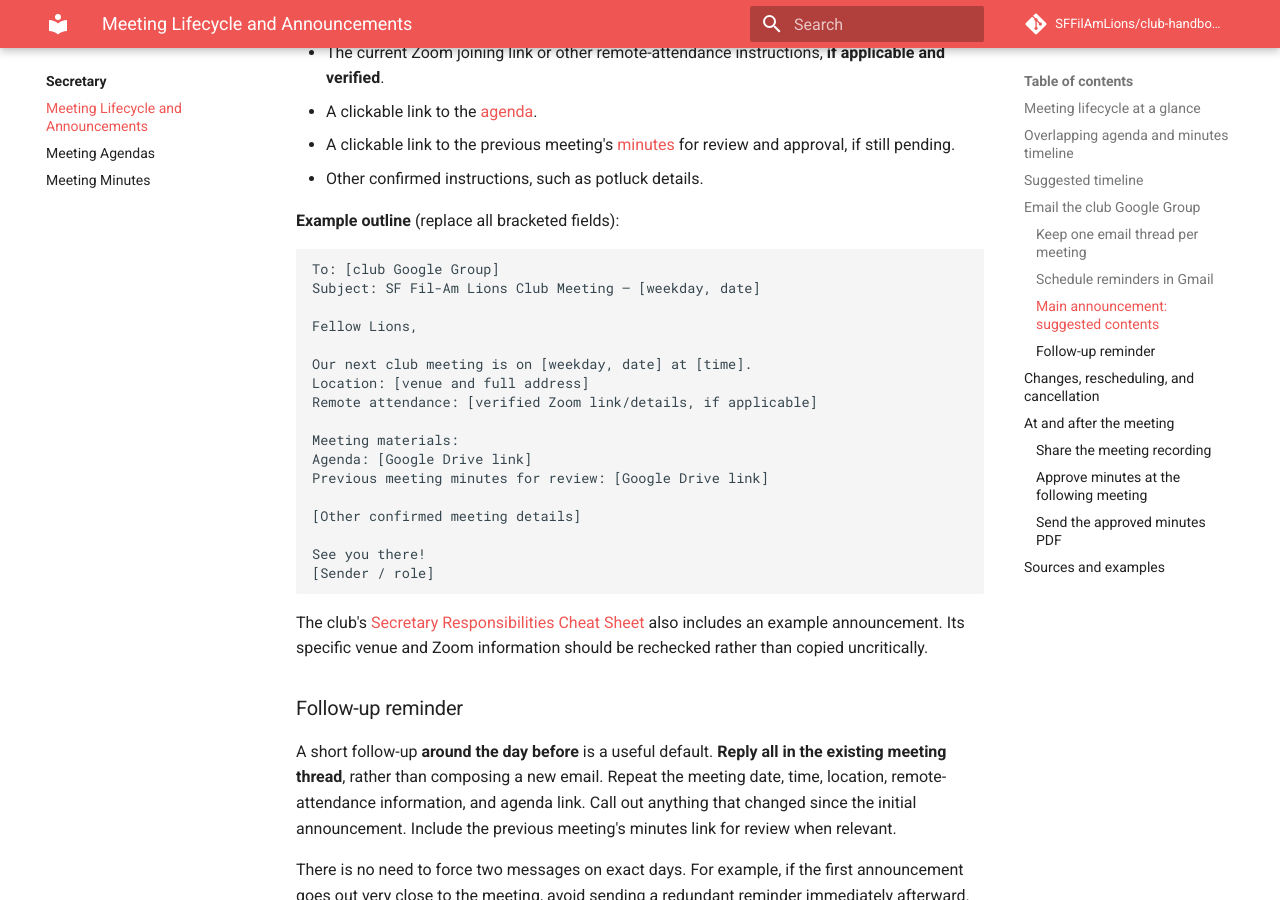
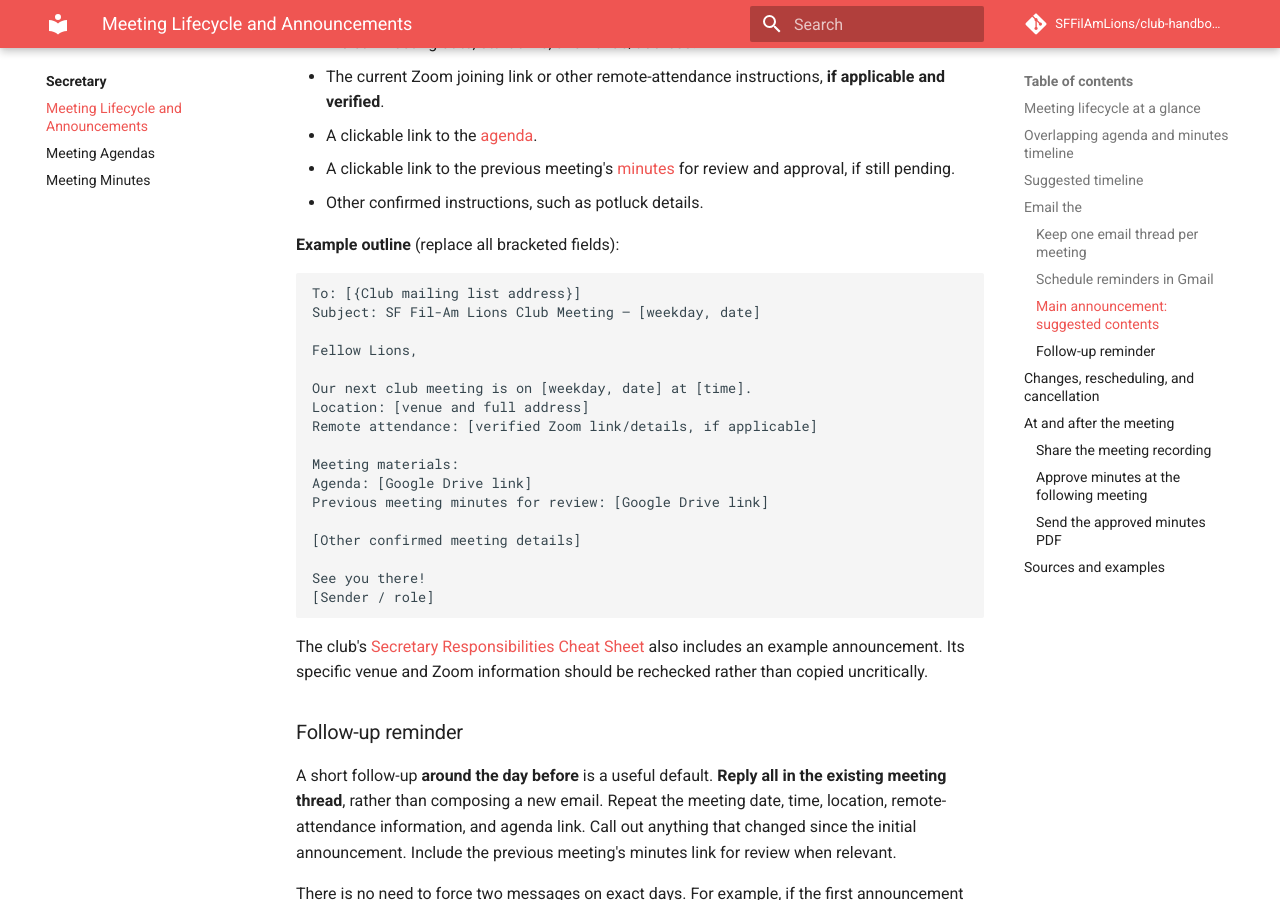
Before and after one commit to SFFilAmLions/club-handbook, an MkDocs documentation site: the page built from docs/secretary/meeting-lifecycle.md, in a window 1280 px wide and 900 px high, scrolled down 4613 px. Built offline with MkDocs 1.6.1 and Material for MkDocs 9.7.7, drawn with Linux system fonts in a browser that asks for light colours; comment, search, counter and statistics services are not loaded; some of the changed text lies outside the part shown.

Commit message:
docs: use mailing list address placeholder

````diff
--- a/docs/secretary/meeting-lifecycle.md
+++ b/docs/secretary/meeting-lifecycle.md
@@ -6,7 +6,7 @@
 
 ```mermaid
 flowchart TD
-    A["Prepare agenda Google Doc"] --> B["✉ Initial announcement<br/>To: Club Google Group<br/>Subject: Club Meeting — date<br/>Agenda + prior minutes links"]
+    A["Prepare agenda Google Doc"] --> B["✉ Initial announcement<br/>To: {Club mailing list address}<br/>Subject: Club Meeting — date<br/>Agenda + prior minutes links"]
     B --> C["✉ Reminder (reply all)<br/>Same subject and meeting thread<br/>Confirm time, location, Zoom"]
     C --> D["Hold meeting"]
     D --> E["✉ Recording follow-up (reply all)<br/>Same meeting thread<br/>YouTube recording link"]
@@ -18,7 +18,7 @@
     class B,C,E,I email
 ```
 
-**Blue envelope boxes represent emails** to the club Google Group. Each meeting has one subject/thread; the reminder, recording link, and approved PDF are replies to that thread. The subject shown is an example, not a required naming format.
+**Blue envelope boxes represent emails** to the {Club mailing list address}. Each meeting has one subject/thread; the reminder, recording link, and approved PDF are replies to that thread. The subject shown is an example, not a required naming format.
 
 ## Overlapping agenda and minutes timeline
 
@@ -52,7 +52,7 @@
 | When | Action |
 | --- | --- |
 | Before announcements | Prepare the [agenda](agendas.md), request officer and committee reports, and verify meeting arrangements. |
-| Roughly one week before | Send the main announcement to the club Google Group. |
+| Roughly one week before | Send the main announcement to the {Club mailing list address}. |
 | Roughly one day before | Send a brief reminder, repeating access details and highlighting updates. |
 | At the meeting | Bring the agenda and previous minutes; record proceedings and motions. |
 | After the meeting, once available | Reply in the same meeting thread with the YouTube recording link. |
@@ -60,11 +60,11 @@
 | At the following meeting | Review and approve the previous meeting's minutes, recording any corrections. |
 | After approval | Export the finalized minutes as a PDF and **attach it** to a reply in the original meeting's email thread; do not upload the PDF to Google Drive. |
 
-## Email the club Google Group
+## Email the {Club mailing list address}
 
-Use the **club Google Group** as the normal recipient for club-wide meeting announcements. Obtain the actual mailing address from the club's internal records; **do not publish or reproduce the full address in this public handbook**. This is the mailing list used in past club messages, not an instruction to email each member individually.
+Use the **{Club mailing list address}** as the normal recipient for club-wide meeting announcements. Obtain the actual mailing address from the club's internal records; **do not publish or reproduce the full address in this public handbook**. This is the mailing list used in past club messages, not an instruction to email each member individually.
 
-1. Open Gmail (or another email client) and start a message addressed to the club Google Group.
+1. Open Gmail (or another email client) and start a message addressed to the {Club mailing list address}.
 2. Write a subject that clearly identifies the club meeting and **actual date**; for example, `Club Meeting — November 4, 2026`. These are illustrative subjects, not a fixed naming convention. **Keep the same subject on replies** so the meeting's conversation remains together.
 3. Confirm the **date, time, physical location, and remote-attendance arrangements** for this specific meeting. Do not assume last month's details are still correct.
 4. Link the upcoming agenda (the working Google Doc that will become the minutes) and the previous meeting's minutes for review directly from Google Drive. Verify that each link opens the intended document and that intended recipients have appropriate access.
@@ -73,7 +73,7 @@
 
 ### Keep one email thread per meeting
 
-**Use a single Google Group conversation for each meeting.** Start the thread with the main announcement. Send the follow-up reminder, updated agenda links, Zoom details, post-meeting YouTube recording link, approved minutes PDF, and other meeting-specific follow-ups by **Reply all** to that original message, keeping the club Google Group in the recipients. Do not compose a new message for routine follow-ups, and do not change the subject just to say “Reminder.” Start a new thread for the next meeting.
+**Use a single Google Group conversation for each meeting.** Start the thread with the main announcement. Send the follow-up reminder, updated agenda links, Zoom details, post-meeting YouTube recording link, approved minutes PDF, and other meeting-specific follow-ups by **Reply all** to that original message, keeping the {Club mailing list address} in the recipients. Do not compose a new message for routine follow-ups, and do not change the subject just to say “Reminder.” Start a new thread for the next meeting.
 
 Gmail generally keeps scheduled replies in their original conversation. However, **the initial announcement must be sent before a reply can be prepared against it**. Consequently, you cannot reliably schedule the initial message and its threaded follow-up as two independent new emails in advance and assume Gmail will join them later. If the original message has not been sent yet, schedule it first, then return after delivery to schedule a reply in that thread. Verify the recipient and conversation when preparing a scheduled reply.
 
@@ -101,7 +101,7 @@
 **Example outline** (replace all bracketed fields):
 
 ```text
-To: [club Google Group]
+To: [{Club mailing list address}]
 Subject: SF Fil-Am Lions Club Meeting — [weekday, date]
 
 Fellow Lions,
````
